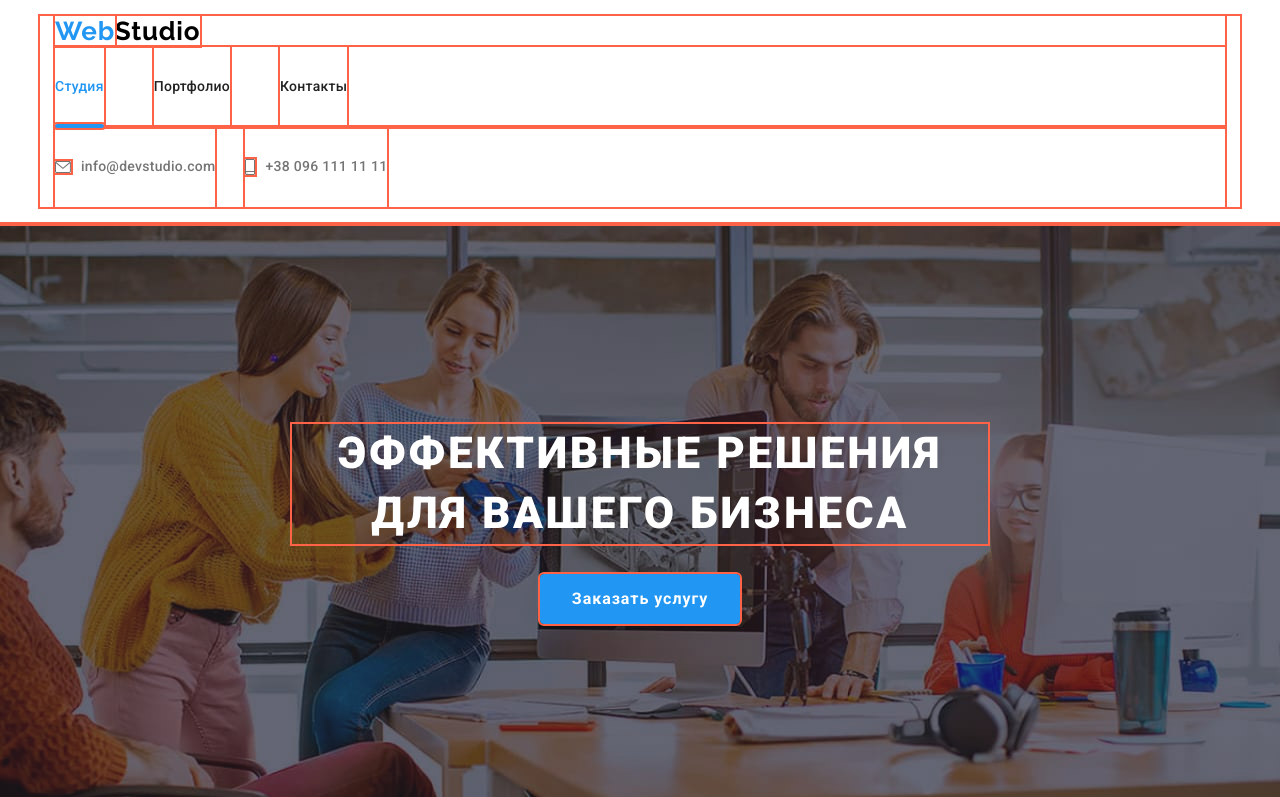
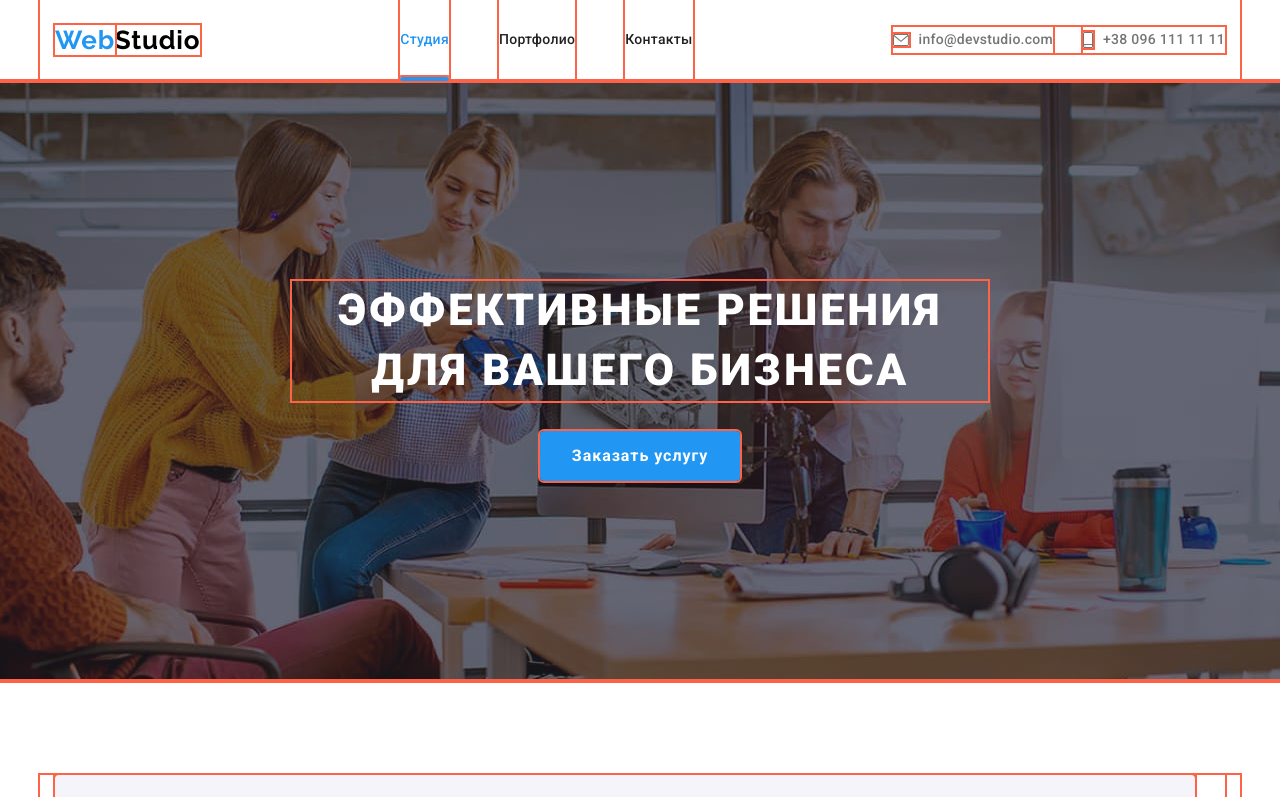
Before and after one commit to iliyamiroshnichenko/goit-markup-hw-08, a plain HTML site: page index.html in a window 1280 px wide. Shown: the top 797 px of the page. Drawn offline with Linux system fonts and the light colour scheme.

Commit message:
Сделал хэдер под адаптивку

```diff
--- a/index.html
+++ b/index.html
@@ -13,11 +13,11 @@
   <body>
     <!--Хэдер-->
     <header class="header">
-      <div class="container flex flex--ai-center">
-        <nav class=" flex flex--ai-center">
-          <a class="link logo logo--black" href="./index.html">
-            <span class="logo--accent">Web</span>Studio
-          </a>
+      <div class="container flex flex--nav">
+        <a class="link logo logo--black" href="./index.html">
+          <span class="logo--accent">Web</span>Studio
+        </a>
+        <nav>
           <ul class="list header-nav">
             <li class="header-nav__item">
               <a
--- a/sass/components/_logo.scss
+++ b/sass/components/_logo.scss
@@ -7,7 +7,6 @@
   }
 }
 .logo--black {
-  margin-right: 93px;
   color: #000000;
   letter-spacing: 0.03em;
 }
--- a/sass/layouts/_footer.scss
+++ b/sass/layouts/_footer.scss
@@ -5,9 +5,9 @@
   background-color: $third-bg-color;
 }
 
-.flex--baseline {
-  @include flexbox(flex-start, baseline);
-}
+// .flex--baseline {
+//   @include flexbox(flex-start, baseline);
+// }
 
 .footer-address,
 .footer-networks {
--- a/sass/layouts/_header.scss
+++ b/sass/layouts/_header.scss
@@ -1,15 +1,14 @@
 .header {
-  padding-top: 16px;
-  padding-bottom: 16px;
   @include font(inherit, 1.14, 500);
   letter-spacing: 0.02em;
   border-bottom: 1px solid #ececec;
 }
 
-// .flex--ai-center,
-// .header-nav {
-//   @include flexbox(flex-start, center);
-// }
+.flex--nav {
+  @include for-size(tablet) {
+    @include flexbox(space-between, center);
+  }
+}
 
 .header-nav {
   display: none;
@@ -54,24 +53,33 @@
 }
 
 .header-contacts {
-   @media screen and (max-width: 767px) {
-    display: none;
+  display: none;
+
+  @include for-size(tablet) {
+    display: block;
   }
 
-  display: flex;
-  margin-left: auto;
+  @media screen and (max-width:1199px) {
+    @include font(12px, 1.17, 500);
+  }
+
+   @include for-size(desktop) {
+    @include flexbox;
+  }
 }
 
 .header-contacts__item {
   &:not(:last-child) {
+     @include for-size(desktop) {
     margin-right: 30px;
+    }
   }
 }
 
 .header-contacts__link {
   @include flexbox(flex-start, center);
-  padding-top: 32px;
-  padding-bottom: 32px;
+  padding-top: 5px;
+  padding-bottom: 5px;
   color: $second-text-color;
   transition: color $duration $timing-function, fill $duration $timing-function;
 
@@ -80,6 +88,7 @@
     color: $accent-color;
     fill: $accent-color;
   }
+
 }
 
 .header-contacts__icon {
```
Also changed, not shown: portfolio.html (+2 -2 lines), css/main.css, css/main.min.css, css/portfolio.css, css/portfolio.min.css, 4 other files.
